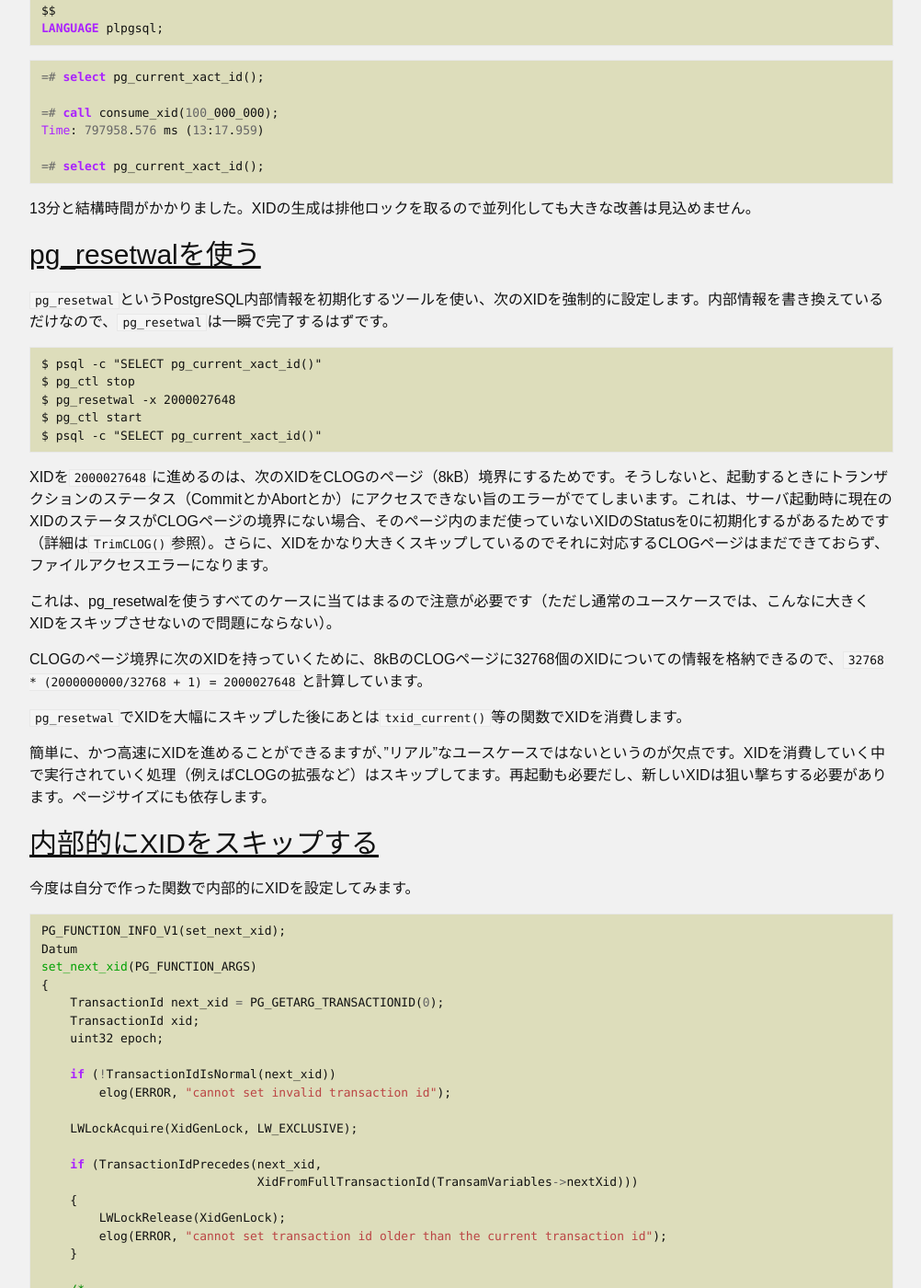
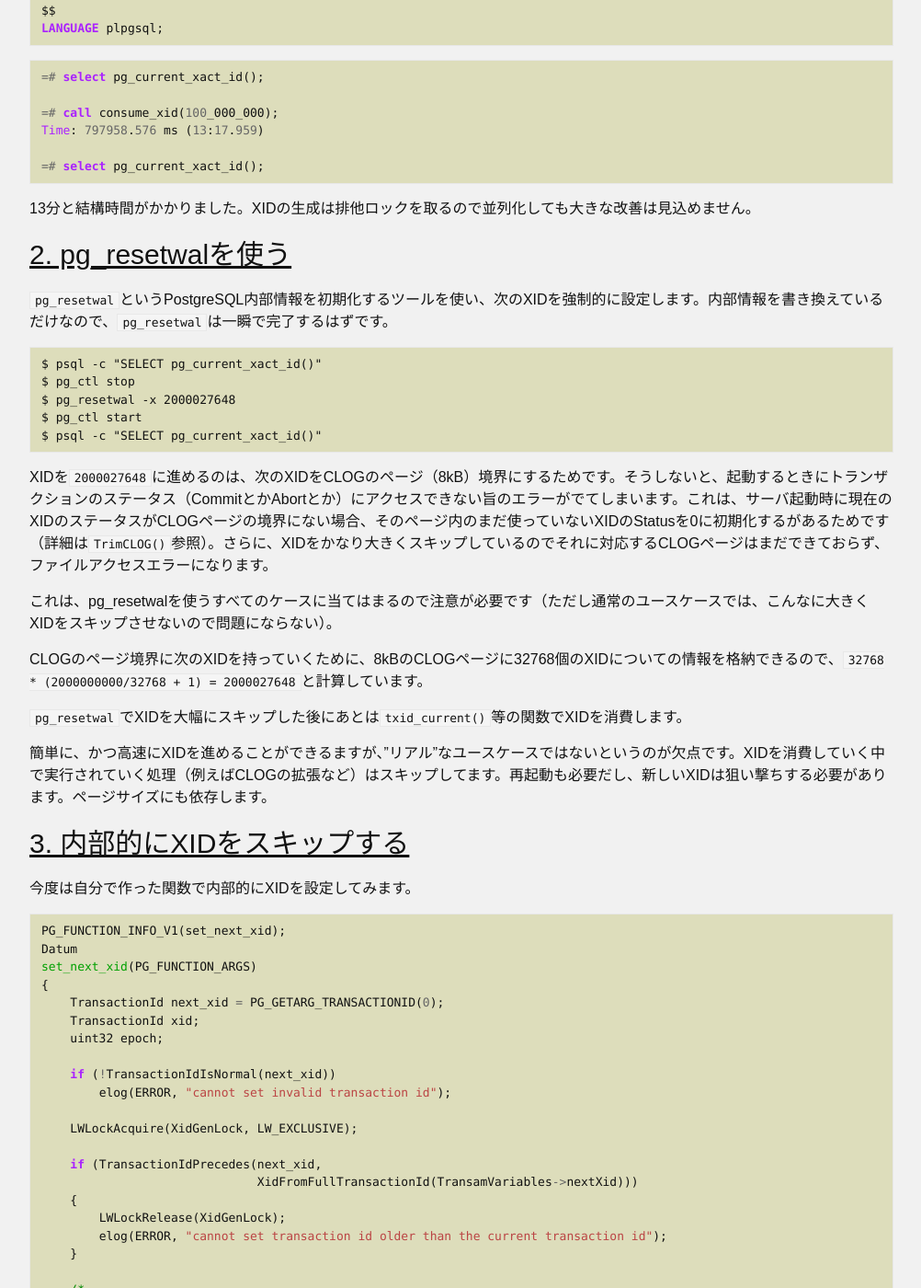
Before and after one commit to MasahikoSawada/masahikosawada.github.io, a Jekyll site: the page built from _posts/2023-12-21-Burning-XIDs.md, in a window 1280 px wide and 1400 px high, scrolled down 1016 px. Shown: the whole window at 92% size, without its empty margins (138-1140 px from the left). Built offline with Jekyll 4.4.1, drawn with Linux system fonts in a browser that asks for light colours; comment, search, counter and statistics services are not loaded; some of the changed text lies outside the part shown.

Commit message:
post: numbering subjects.

```diff
--- a/_posts/2023-12-21-Burning-XIDs.md
+++ b/_posts/2023-12-21-Burning-XIDs.md
@@ -43,7 +43,7 @@ Time: 797958.576 ms (13:17.959)
 
 13分と結構時間がかかりました。XIDの生成は排他ロックを取るので並列化しても大きな改善は見込めません。
 
-# pg_resetwalを使う
+# 2. pg_resetwalを使う
 
 `pg_resetwal`というPostgreSQL内部情報を初期化するツールを使い、次のXIDを強制的に設定します。内部情報を書き換えているだけなので、`pg_resetwal`は一瞬で完了するはずです。
 
@@ -65,7 +65,7 @@ CLOGのページ境界に次のXIDを持っていくために、8kBのCLOGペー
 
 簡単に、かつ高速にXIDを進めることができるますが、"リアル"なユースケースではないというのが欠点です。XIDを消費していく中で実行されていく処理（例えばCLOGの拡張など）はスキップしてます。再起動も必要だし、新しいXIDは狙い撃ちする必要があります。ページサイズにも依存します。
 
-# 内部的にXIDをスキップする
+# 3. 内部的にXIDをスキップする
 
 今度は自分で作った関数で内部的にXIDを設定してみます。
 
```
Also changed, not shown: other parts of _posts/2023-12-21-Burning-XIDs.md (+1 -1 lines).
